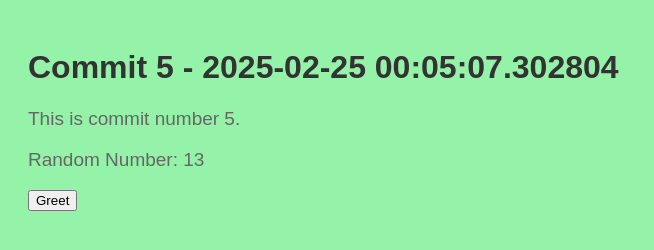
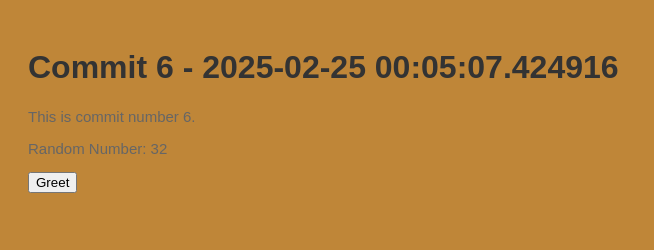
Before and after one commit to polishflits/autogen-repo-20250225000504, a plain HTML site: page index.html in a window 1280 px wide. Shown: the whole page, without its empty margins (0-654 px from the left). Drawn offline with Linux system fonts and the light colour scheme.

Commit message:
📝 Auto commit 6 with HTML, CSS, and JS

```diff
--- a/index.html
+++ b/index.html
@@ -2,13 +2,13 @@
     <!DOCTYPE html>
     <html>
     <head>
-        <title>Commit 5 - 2025-02-25 00:05:07.302804</title>
+        <title>Commit 6 - 2025-02-25 00:05:07.424916</title>
         <link rel="stylesheet" href="style.css">
     </head>
     <body>
-        <h1>Commit 5 - 2025-02-25 00:05:07.302804</h1>
-        <p>This is commit number 5.</p>
-        <p>Random Number: 13</p>
+        <h1>Commit 6 - 2025-02-25 00:05:07.424916</h1>
+        <p>This is commit number 6.</p>
+        <p>Random Number: 32</p>
         <button onclick="greet()">Greet</button>
         <script src="script.js"></script>
     </body>
--- a/script.js
+++ b/script.js
@@ -2,4 +2,4 @@
     function greet() {
         alert('Hello from commit ' + commitNumber + '!');
     }
-    var commitNumber = 5;
+    var commitNumber = 6;
--- a/style.css
+++ b/style.css
@@ -1,7 +1,7 @@
 
     body {
         font-family: Arial, sans-serif;
-        background-color: #94f3a8;
+        background-color: #bf8638;
         padding: 20px;
     }
     h1 {
@@ -9,5 +9,5 @@
     }
     p {
         color: #666;
-        font-size: 19px;
+        font-size: 15px;
     }
```
